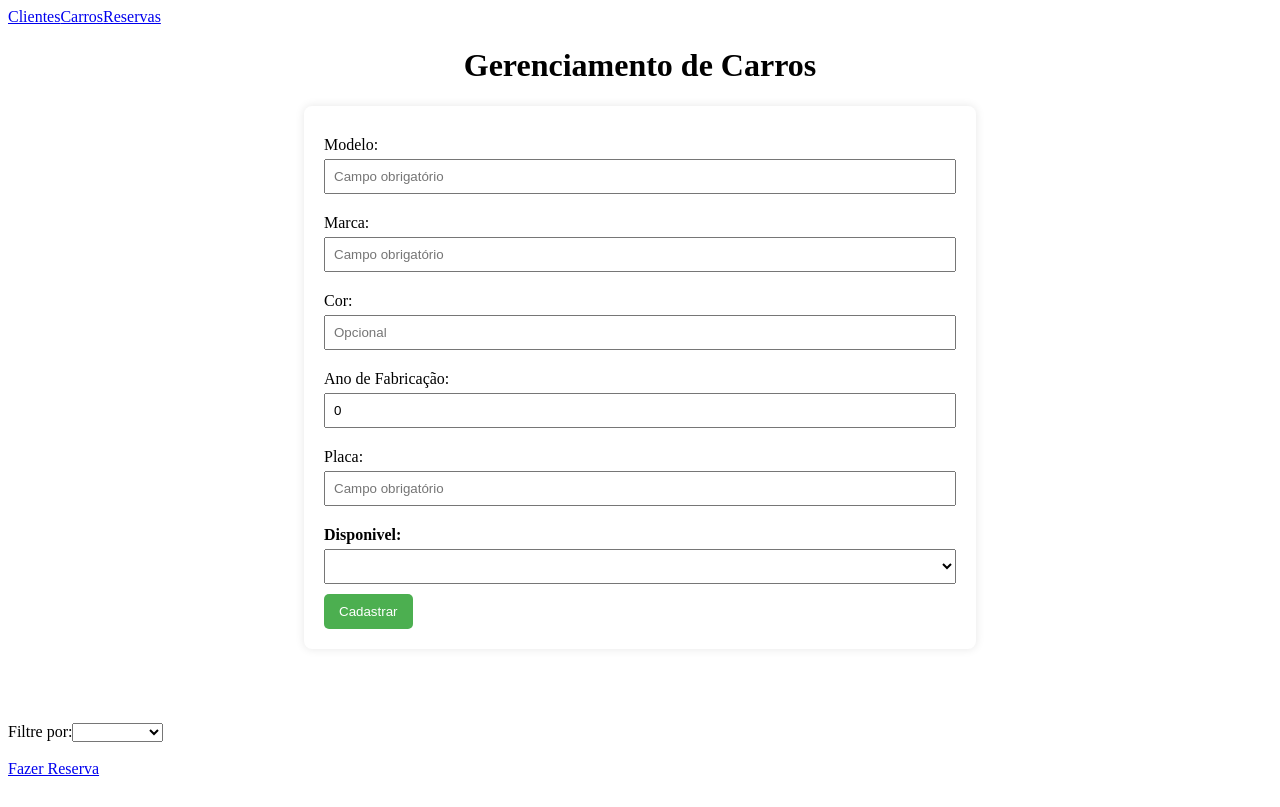
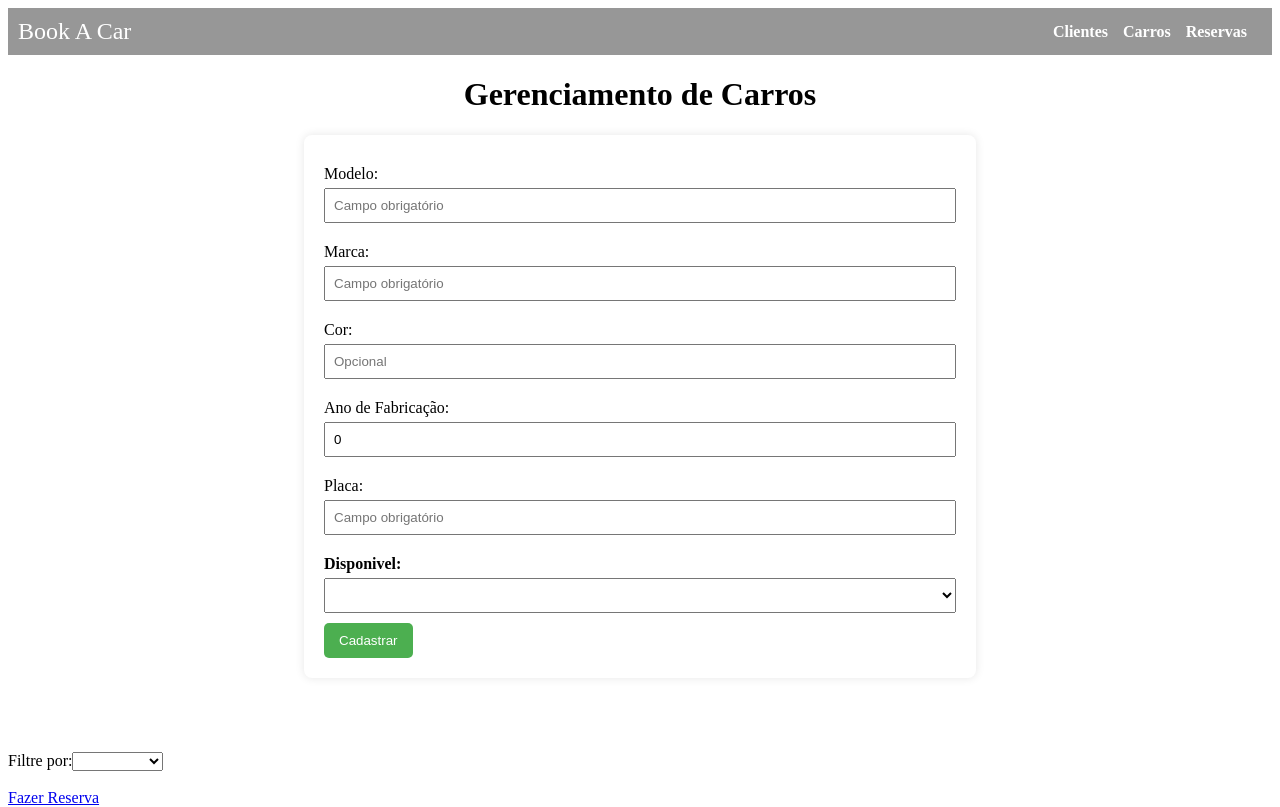
Before and after one commit to milena-cordeiro/BookACar-front-end, an Angular app: page /cars in a window 1280 px wide. Shown: the top 807 px of the page. Built offline with nearby package versions, Linux system fonts and the light colour scheme; no server answers.

Commit message:
feat: aplicando estilização no header

```diff
--- a/src/app/header/header.component.css
+++ b/src/app/header/header.component.css
@@ -0,0 +1,24 @@
+.app-header {
+  background-color: #33333381;
+  color: #fff;
+  padding: 10px;
+  display: flex;
+  justify-content: space-between;
+  align-items: center;
+}
+
+.logo {
+  font-size: 24px;
+}
+
+nav {
+  display: flex;
+}
+
+nav a {
+  color: #fff;
+  text-decoration: none;
+  margin-right: 15px;
+  font-weight: bold;
+  font-size: 16px;
+}
--- a/src/app/header/header.component.html
+++ b/src/app/header/header.component.html
@@ -1,5 +1,9 @@
-<div>
-  <a href="/clients">Clientes</a>
-  <a href="/cars">Carros</a>
-  <a href="/reservations">Reservas</a>
-</div>
+<header class="app-header">
+  <div class="logo">Book A Car</div>
+  <nav>
+    <a routerLink="/clients">Clientes</a>
+    <a routerLink="/cars">Carros</a>
+    <a routerLink="/reservations">Reservas</a>
+    <!-- Adicione mais links de navegação conforme necessário -->
+  </nav>
+</header>
```
